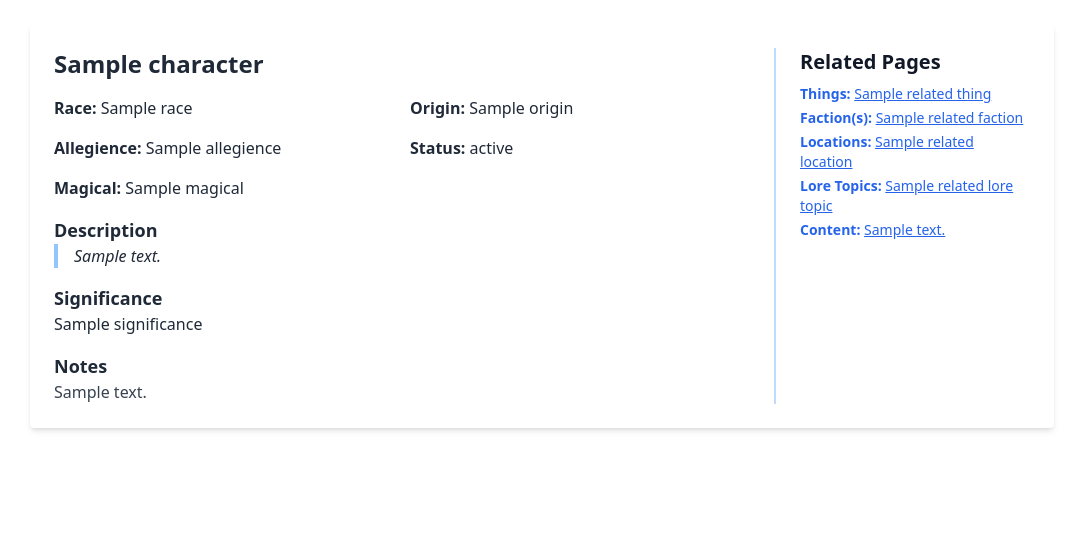
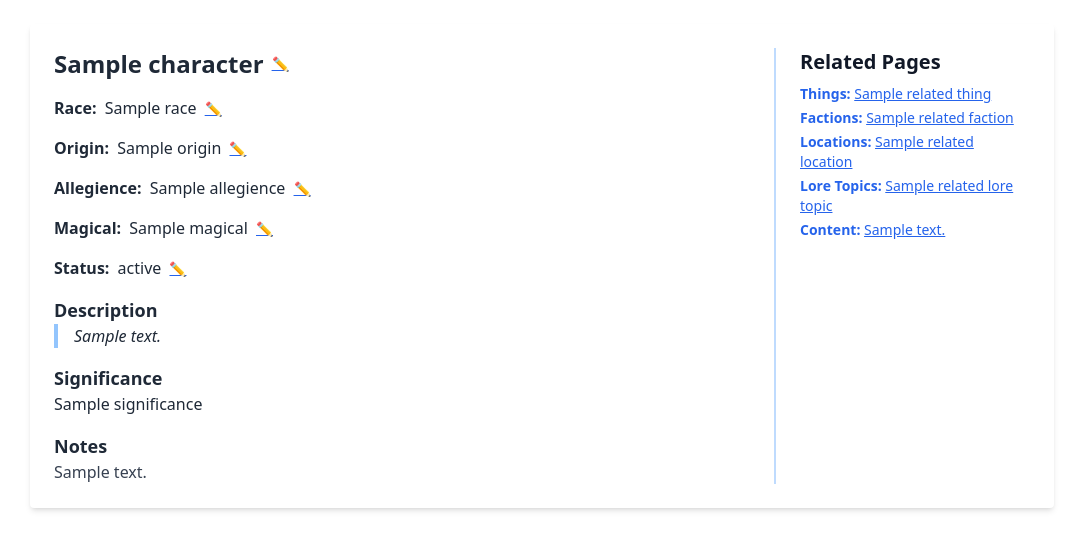
Before and after one commit to nikhilsath/crossbook, a Flask app: template templates/character_detail.html in a window 1280 px wide. Shown: the part 56-606 px from the top of the page, without its empty margins (98-1181 px from the left). Run offline with Flask 3, Linux system fonts and the light colour scheme; the template is opened without the code that fills it: most values are stand-ins (such as "Sample title", 1, 10 or a date in 2020); some libraries are stand-ins or nearby versions.

Commit message:
Add inline edit support with macro to character_detail

```diff
--- a/templates/character_detail.html
+++ b/templates/character_detail.html
@@ -6,34 +6,50 @@
 
   <!-- Left: Main Details -->
   <div class="flex-1 space-y-4 text-gray-800">
-    <h1 class="text-2xl font-bold mb-4">{{ character.character }}</h1>
 
-    <div class="grid grid-cols-1 sm:grid-cols-2 gap-4">
-      <div><strong>Race:</strong> {{ character.race or "Unknown" }}</div>
-      <div><strong>Origin:</strong> {{ character.origin or "Unknown" }}</div>
-      <div><strong>Allegience:</strong> {{ character.allegience or "Unknown" }}</div>
-      <div><strong>Status:</strong> {{ character.status or "Unknown" }}</div>
-      <div><strong>Magical:</strong> {{ character.magical or "Unknown" }}</div>
+    <!-- Load reusable field macro -->
+    {% from "macros/fields.html" import render_editable_field %}
+
+    <!-- Character Name Field -->
+    <div class="flex items-center space-x-2">
+      <h1 class="text-2xl font-bold">{{ character.character }}</h1>
+      <a href="{{ url_for('character_detail', character_id=character.id) }}?edit=character" class="text-sm text-blue-600 underline">✏️</a>
     </div>
+    <!-- Conditionally show inline edit form for character name only -->
+    {% if request.args.get('edit') == 'character' %}
+    <form method="post" action="{{ url_for('update_character_field', character_id=character.id) }}" class="mt-2">
+      <input type="hidden" name="field" value="character">
+      <input type="text" name="new_value" value="{{ character.character }}" class="border px-2 py-1 text-sm rounded">
+      <button type="submit" class="ml-1 text-blue-600 text-sm underline">Save</button>
+      <a href="{{ url_for('character_detail', character_id=character.id) }}" class="text-sm text-gray-500 ml-2">Cancel</a>
+    </form>
+    {% endif %}
+
+    <!-- Reusable editable fields for each character property -->
+    {{ render_editable_field('race', character.race, character.id, request) }}
+    {{ render_editable_field('origin', character.origin, character.id, request) }}
+    {{ render_editable_field('allegience', character.allegience, character.id, request) }}
+    {{ render_editable_field('magical', character.magical, character.id, request) }}
+    {{ render_editable_field('status', character.status, character.id, request) }}
 
     {% if character.description %}
-    <div class="mt-6">
-      <h2 class="font-semibold text-lg">Description</h2>
+    <div>
+      <h2 class="font-semibold text-lg mt-4">Description</h2>
       <p class="whitespace-pre-line border-l-4 border-blue-300 pl-4 italic">{{ character.description }}</p>
     </div>
     {% endif %}
 
     {% if character.significance %}
-    <div class="mt-4">
-      <h2 class="font-semibold text-lg">Significance</h2>
+    <div>
+      <h2 class="font-semibold text-lg mt-4">Significance</h2>
       <p class="whitespace-pre-line">{{ character.significance }}</p>
     </div>
     {% endif %}
 
     {% if character.notes %}
-    <div class="mt-4">
-      <h2 class="font-semibold text-lg">Notes</h2>
-      <p class="text-gray-700 whitespace-pre-line">{{ character.notes }}</p>
+    <div>
+      <h2 class="font-semibold text-lg mt-4">Notes</h2>
+      <p class="whitespace-pre-line text-gray-700">{{ character.notes }}</p>
     </div>
     {% endif %}
   </div>
@@ -47,7 +63,7 @@
           <a href="{{ url_for('thing_detail', thing_id=id) }}" class="underline mr-1">{{ name }}</a>
         {% else %}—{% endfor %}
       </li>
-      <li><strong>Faction(s):</strong>
+      <li><strong>Factions:</strong>
         {% for id, name in character.related_factions %}
           <a href="{{ url_for('faction_detail', faction_id=id) }}" class="underline mr-1">{{ name }}</a>
         {% else %}—{% endfor %}
@@ -71,4 +87,5 @@
   </div>
 
 </div>
+
 {% endblock %}
--- /dev/null
+++ b/templates/macros/fields.html
@@ -0,0 +1,20 @@
+{% macro render_editable_field(field, value, character_id, request) %}
+  <div class="mt-2">
+    <strong class="capitalize">{{ field }}:</strong>
+
+    {# If the field is being edited (e.g. URL is ?edit=race), show form #}
+    {% if request.args.get('edit') == field %}
+      <form method="post" action="{{ url_for('update_character_field', character_id=character_id) }}" class="inline">
+        <input type="hidden" name="field" value="{{ field }}">
+        <input type="text" name="new_value" value="{{ value }}" class="border px-1 py-0.5 text-sm rounded">
+        <button type="submit" class="text-blue-600 text-sm underline ml-1">Save</button>
+        <a href="{{ url_for('character_detail', character_id=character_id) }}" class="text-gray-500 ml-2 text-sm">Cancel</a>
+      </form>
+
+    {# If not being edited, show the value + edit pencil #}
+    {% else %}
+      <span class="ml-1">{{ value }}</span>
+      <a href="{{ url_for('character_detail', character_id=character_id) }}?edit={{ field }}" class="text-sm text-blue-600 underline ml-1">✏️</a>
+    {% endif %}
+  </div>
+{% endmacro %}
```
